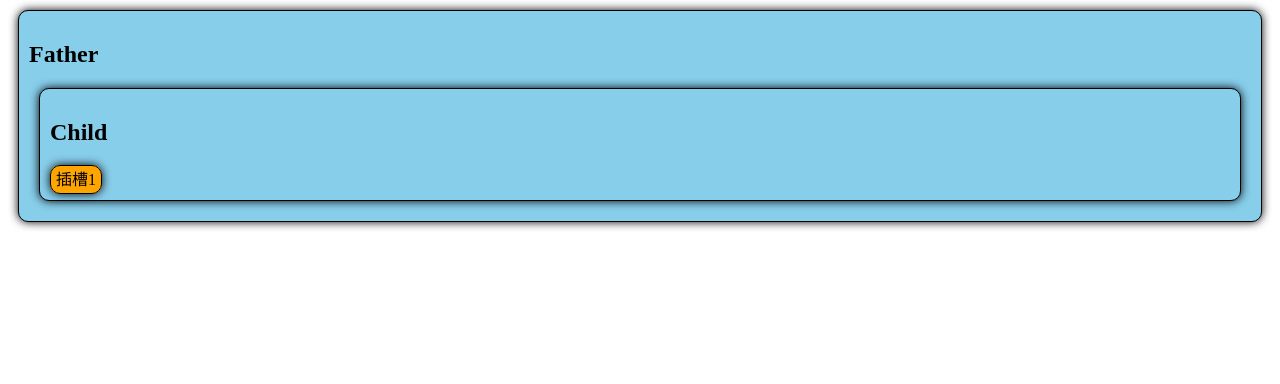
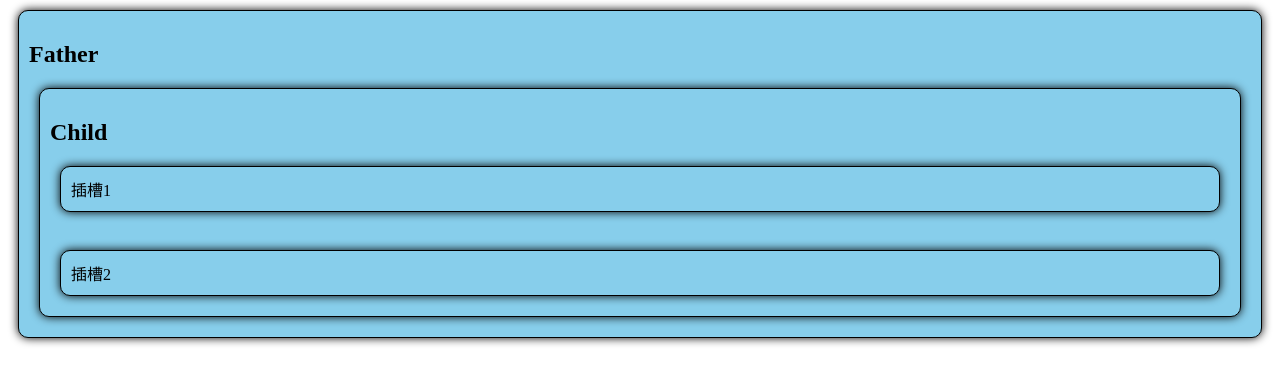
Before and after one commit to D1E4MF0I/HelloVue3, a Vue app: page / in a window 1280 px wide. Shown: the top 384 px of the page. Built offline with nearby package versions, Linux system fonts and the light colour scheme; the HTML template or start-up script is replaced by a standard one.

Commit message:
feat(62): 插槽
具名插槽 v-slot:slot_name

在slot中配置名称，排版按照slot配置形式配置

PS：
1.语法糖：v-slot:name == #name
2.v-slot仅能在 组件 | template 中使
3.slot未设置name时候，默认名字为 default

```diff
--- a/src/components/Child.vue
+++ b/src/components/Child.vue
@@ -2,7 +2,9 @@
  <div>
   <h2>Child</h2>
   <!-- 默认插槽 -->
-  <slot></slot>
+  <slot name="s1"></slot>
+  <br>
+  <slot name="s2"></slot>
  </div>
 </template>
 
--- a/src/components/Father.vue
+++ b/src/components/Father.vue
@@ -2,8 +2,16 @@
  <div>
   <h2>Father</h2>
   <Child>
-    <span>插槽1</span>
+    <!-- 具名插槽 v-slot:slot_name -->
+    <template v-slot:s2>
+        <div>插槽2</div>
+    </template>
+    <template #s1>
+        <div>插槽1</div>
+    </template>
   </Child>
+
+
  </div>
 </template>
 
@@ -28,11 +36,4 @@ defineOptions({
 
         box-shadow: 0 0 10px;
     }
-    span{
-        border: 1px solid;
-        background-color: orange;
-        box-shadow: 0 0 10px;
-        border-radius: 10px;
-        padding: 5px;
-    }
 </style>
```
